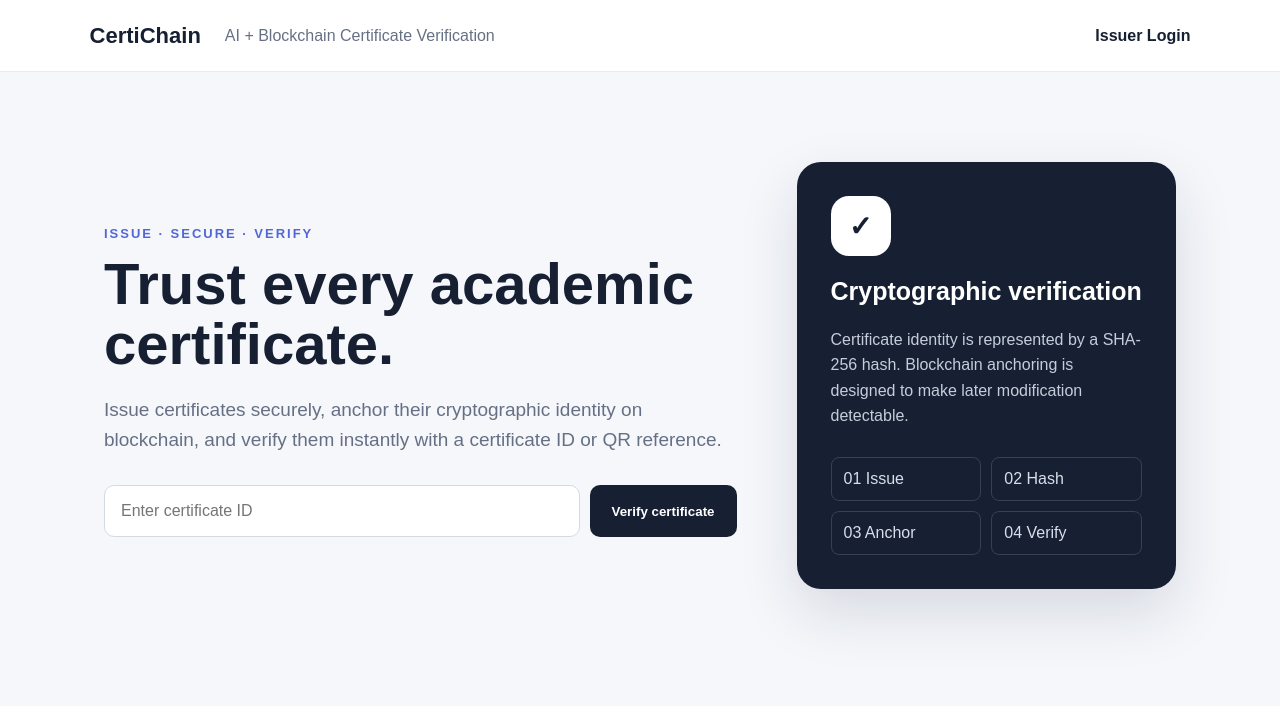
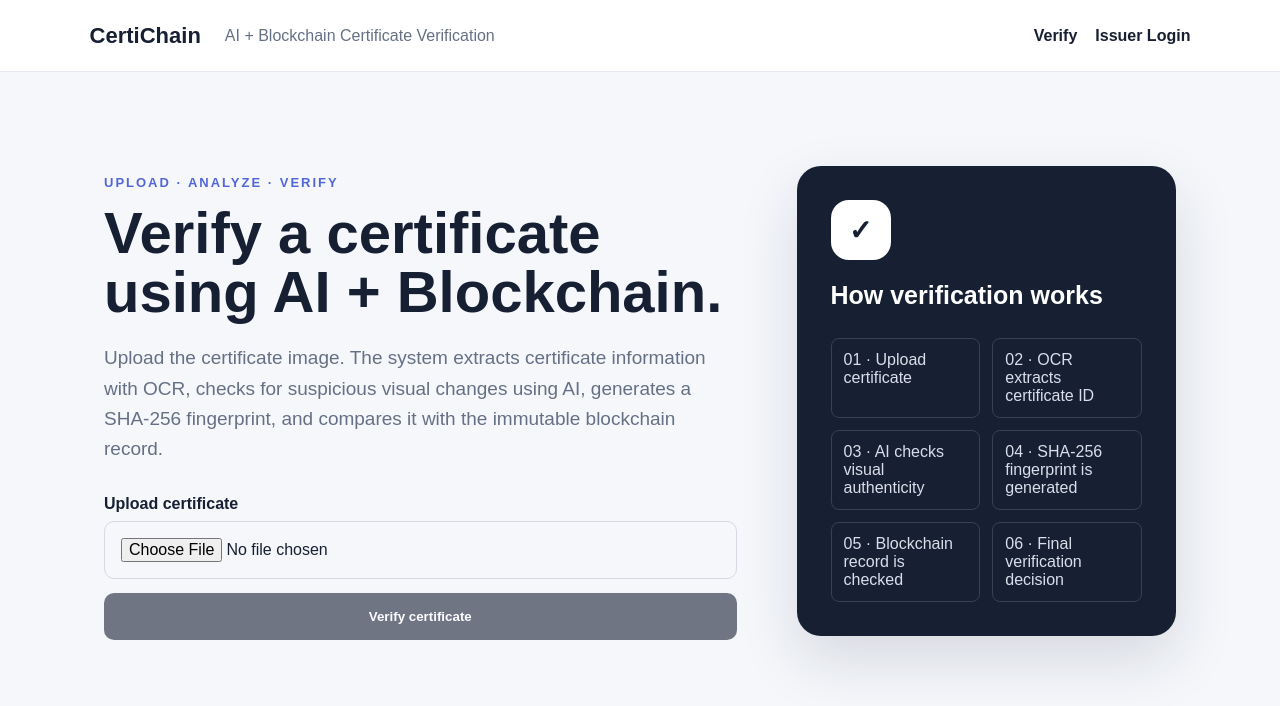
Before and after one commit to manaswi-7/AI-Blockchain-Certificate-Verification, a Next.js app in the folder frontend/: page / in a window 1280 px wide. Shown: the top 706 px of the page. Built offline with nearby package versions, Linux system fonts and the light colour scheme; no server answers.

Commit message:
Make certificate verification upload-first

```diff
--- a/frontend/app/page.tsx
+++ b/frontend/app/page.tsx
@@ -1,10 +1,122 @@
 "use client";
+
 import { FormEvent, useState } from "react";
 
 const API = process.env.NEXT_PUBLIC_API_URL || "http://localhost:8080/api";
 
+type Verification = {
+  result?: string;
+  reason?: string;
+  certificateId?: string;
+  aiPrediction?: string;
+  aiConfidence?: number;
+  blockchainMatch?: boolean;
+  hashMatch?: boolean;
+};
+
 export default function Home() {
-  const [id,setId]=useState(""); const [result,setResult]=useState<any>(null); const [loading,setLoading]=useState(false);
-  async function verify(e:FormEvent){e.preventDefault();setLoading(true);setResult(null);try{const r=await fetch(`${API}/verify/${encodeURIComponent(id)}`);setResult(await r.json())}catch{setResult({result:"ERROR",reason:"Backend is unavailable. Start the Spring Boot API."})}finally{setLoading(false)}}
-  return <main className="page"><nav><b>CertiChain</b><span>AI + Blockchain Certificate Verification</span><a href="/login">Issuer Login</a></nav><section className="hero"><div><p className="eyebrow">ISSUE · SECURE · VERIFY</p><h1>Trust every academic certificate.</h1><p className="lead">Issue certificates securely, anchor their cryptographic identity on blockchain, and verify them instantly with a certificate ID or QR reference.</p><form onSubmit={verify} className="verify"><input value={id} onChange={e=>setId(e.target.value)} placeholder="Enter certificate ID" required/><button disabled={loading}>{loading?"Checking…":"Verify certificate"}</button></form>{result&&<div className={`result ${result.result?.toLowerCase()}`}><strong>{result.result}</strong><p>{result.reason || (result.hashMatch?"Registered certificate and hash matched.":"Verification completed.")}</p>{result.certificate&&<small>{result.certificate.recipient_name} · {result.certificate.course} · {result.certificate.institution}</small>}</div>}</div><div className="card"><div className="shield">✓</div><h2>Cryptographic verification</h2><p>Certificate identity is represented by a SHA-256 hash. Blockchain anchoring is designed to make later modification detectable.</p><div className="steps"><span>01 Issue</span><span>02 Hash</span><span>03 Anchor</span><span>04 Verify</span></div></div></section></main>
+  const [file, setFile] = useState<File | null>(null);
+  const [result, setResult] = useState<Verification | null>(null);
+  const [loading, setLoading] = useState(false);
+  const [message, setMessage] = useState("");
+
+  async function verify(e: FormEvent) {
+    e.preventDefault();
+    if (!file) return;
+
+    setLoading(true);
+    setResult(null);
+    setMessage("Analyzing certificate: OCR → AI → SHA-256 → Blockchain…");
+
+    try {
+      const body = new FormData();
+      body.append("file", file);
+      const response = await fetch(`${API}/verify/upload`, {
+        method: "POST",
+        body,
+      });
+      const data = await response.json();
+      setResult(data);
+      setMessage(response.ok ? "Verification completed." : data.message || data.error || "Verification failed.");
+    } catch {
+      setMessage("Backend is unavailable. Please try again when the verification service is running.");
+    } finally {
+      setLoading(false);
+    }
+  }
+
+  return (
+    <main className="page">
+      <nav>
+        <b>CertiChain</b>
+        <span>AI + Blockchain Certificate Verification</span>
+        <div style={{ display: "flex", gap: 18, alignItems: "center" }}>
+          <a href="/verify">Verify</a>
+          <a href="/login">Issuer Login</a>
+        </div>
+      </nav>
+
+      <section className="hero">
+        <div>
+          <p className="eyebrow">UPLOAD · ANALYZE · VERIFY</p>
+          <h1>Verify a certificate using AI + Blockchain.</h1>
+          <p className="lead">
+            Upload the certificate image. The system extracts certificate information with OCR,
+            checks for suspicious visual changes using AI, generates a SHA-256 fingerprint, and
+            compares it with the immutable blockchain record.
+          </p>
+
+          <form onSubmit={verify} className="verify" style={{ display: "grid", gap: 14 }}>
+            <label style={{ display: "grid", gap: 8 }}>
+              <strong>Upload certificate</strong>
+              <input
+                type="file"
+                accept="image/png,image/jpeg,image/jpg"
+                onChange={(e) => {
+                  setFile(e.target.files?.[0] || null);
+                  setResult(null);
+                  setMessage("");
+                }}
+              />
+            </label>
+            <button disabled={!file || loading}>
+              {loading ? "Verifying…" : "Verify certificate"}
+            </button>
+          </form>
+
+          {file && <p style={{ marginTop: 12 }}>Selected: <b>{file.name}</b></p>}
+          {message && <p>{message}</p>}
+
+          {result && (
+            <div className={`result ${result.result?.toLowerCase()}`} style={{ marginTop: 20 }}>
+              <strong>{result.result}</strong>
+              {result.certificateId && <p>Certificate ID: <b>{result.certificateId}</b></p>}
+              {result.aiPrediction && (
+                <p>AI analysis: <b>{result.aiPrediction}</b>
+                  {typeof result.aiConfidence === "number" && ` (${Math.round(result.aiConfidence * 100)}%)`}
+                </p>
+              )}
+              {typeof result.blockchainMatch === "boolean" && (
+                <p>Blockchain: <b>{result.blockchainMatch ? "MATCHED ✓" : "NOT MATCHED ✗"}</b></p>
+              )}
+              <p>{result.reason}</p>
+            </div>
+          )}
+        </div>
+
+        <div className="card">
+          <div className="shield">✓</div>
+          <h2>How verification works</h2>
+          <div className="steps" style={{ display: "grid", gap: 12 }}>
+            <span>01 · Upload certificate</span>
+            <span>02 · OCR extracts certificate ID</span>
+            <span>03 · AI checks visual authenticity</span>
+            <span>04 · SHA-256 fingerprint is generated</span>
+            <span>05 · Blockchain record is checked</span>
+            <span>06 · Final verification decision</span>
+          </div>
+        </div>
+      </section>
+    </main>
+  );
 }
```
